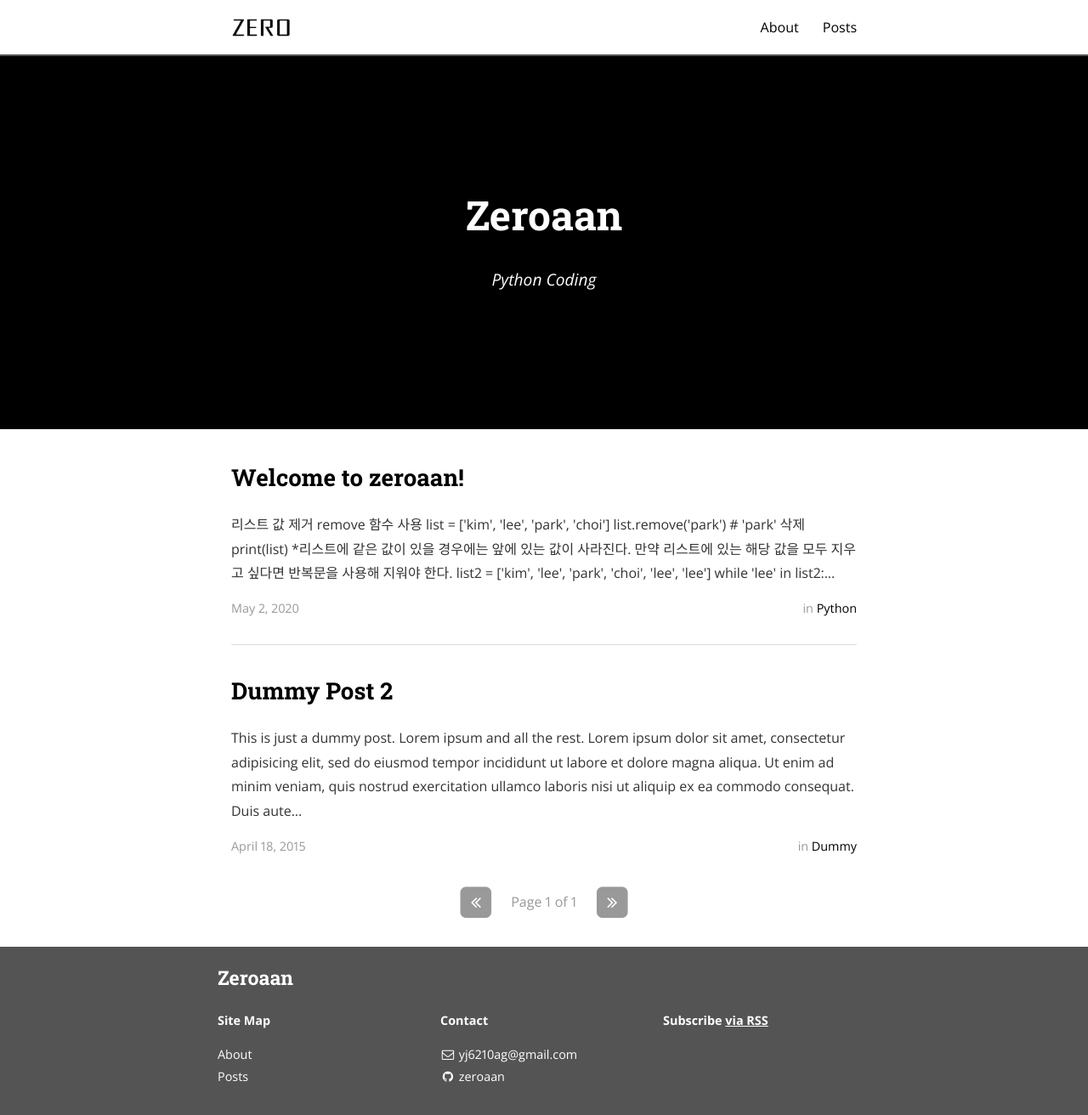
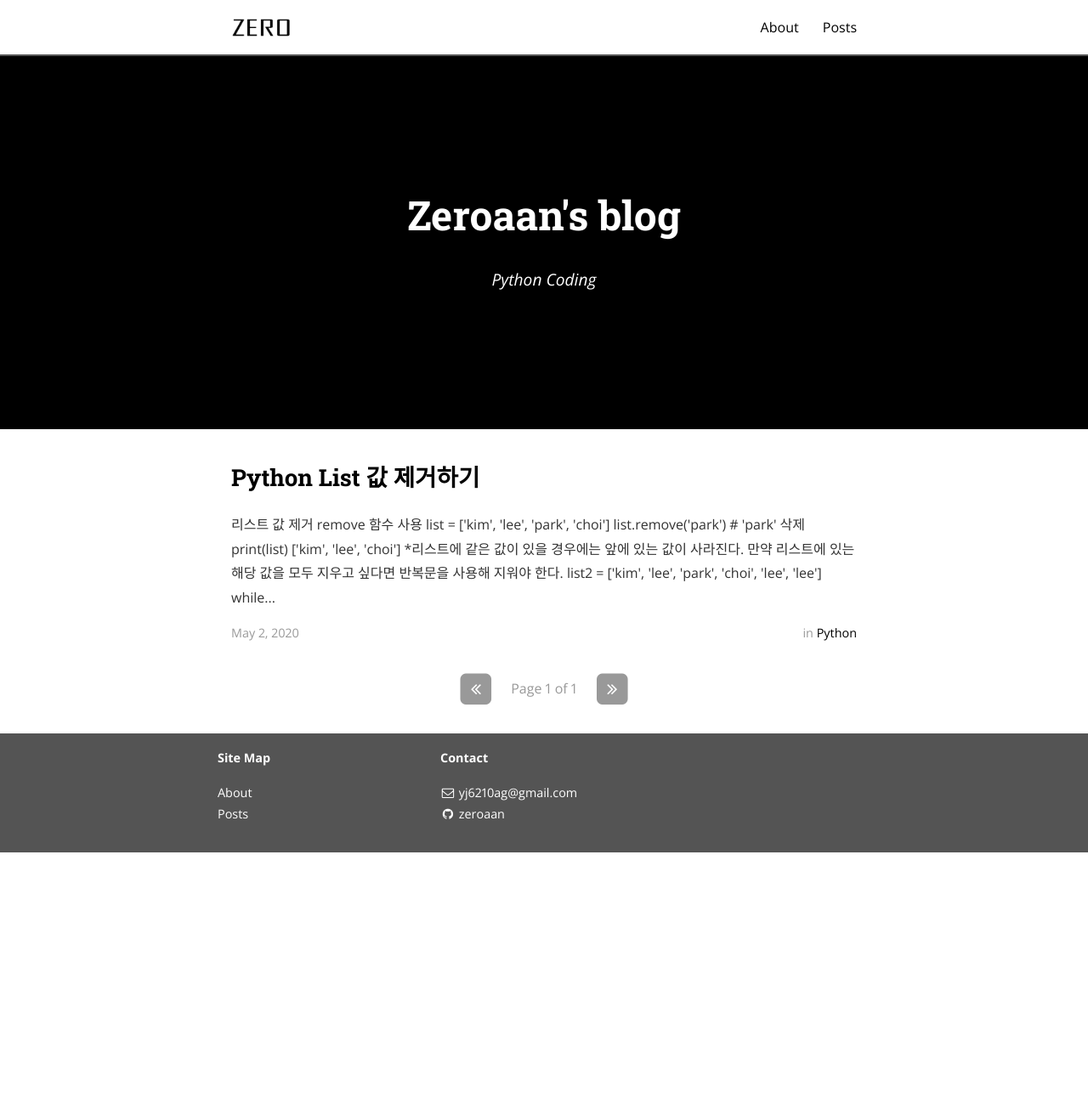
Before and after one commit to zeroaan/zeroaan.github.io, a Jekyll site: the page built from index.html, in a window 1280 px wide and 1312 px high. Shown: the whole window at 85% size. Built offline with Jekyll 4.4.1, drawn with Linux system fonts in a browser that asks for light colours; nearby versions of some CDN libraries; the list of posts is cut into pages by our own code.

Commit message:
테스트 완료

````diff
--- a/_config.yml
+++ b/_config.yml
@@ -1,7 +1,7 @@
 # External plugins
 # See http://ixti.net/software/2013/01/28/using-jekyll-plugins-on-github-pages.html for making `jekyll archives` work.
 plugins:
-  - jekyll-archives # Sorry, not GitHub pages friendly!
+#  - jekyll-archives # Sorry, not GitHub pages friendly!
   - jekyll-sitemap
   - jekyll-paginate-v2
 
@@ -9,14 +9,15 @@ exclude:
   - "/vendor/"
 
 # Site settings
-title: Zeroaan
+title: Zeroaan's blog
 subtitle: Python Coding
 email: yj6210ag@gmail.com
 name: Jinyoung Ahn
-description: ""
+description: >
+  Jinyoung's coding blog
 baseurl: "" # the subpath of your site, e.g. /blog/
-url: "http://zeroaan.github.io/" # the base hostname & protocol for your site
-cover: "/assets/header_image.jpg"
+url: "http://zeroaan.github.io" # the base hostname & protocol for your site
+cover: "/assets/header_image.png"
 logo: "/assets/logo.png"
 
 # Build settings
@@ -28,36 +29,36 @@ highlightjs_theme: "monokai-sublime"
 # https://github.com/sverrirs/jekyll-paginate-v2/blob/master/README-GENERATOR.md#site-configuration
 pagination:
   enabled: true
-  per_page: 10
+  per_page: 5
   permalink: "/page/:num/"
   sort_reverse: true
 
 # Archive settings (see https://github.com/jekyll/jekyll-archives/)
-jekyll-archives:
-  enabled:
-    - categories
-    - tags
-  layout: 'archive'
-  permalinks:
-    category: '/category/:name/'
-    tag: '/tag/:name/'
+#jekyll-archives:
+#  enabled:
+#    - categories
+#    - tags
+#  layout: 'archive'
+#  permalinks:
+#    category: '/category/:name/'
+#    tag: '/tag/:name/'
 
 # Disqus comments
-# disqus_shortname: bencentra
+disqus_shortname: Zeroaan
 
 # Google analytics
 # ga_tracking_id: "UA-XXXX-1"
 
 # Category descriptions (for archive pages)
-descriptions:
-  - cat: jekyll
-    desc: "Posts describing Jekyll setup techniques."
+#descriptions:
+#  - cat: jekyll
+#    desc: "Posts describing Jekyll setup techniques."
 
-  - cat: dummy
-    desc: "Just some placeholder posts, lorem ipsum and the rest."
+#  - cat: dummy
+#    desc: "Just some placeholder posts, lorem ipsum and the rest."
 
-  - cat: python
-    desc: "Python coding."
+#  - cat: python
+#    desc: "Python coding."
 # Social icons and sharing options
 #
 # Social settings are used in two places:
@@ -81,40 +82,33 @@ social:
     desc: Fork me on GitHub
     share: false
 
-  - name: Google+
+  - name: Google
     icon: google-plus
     username: ""
     url: ""
-    desc: Add me to your Circles
+    desc: Share to goole
     share: true
 
-  - name: YouTube
-    icon: youtube
-    username: ""
-    url: ""
-    desc: Subscribe on YouTube
-    share: false
+#  - name: Google+
+#    icon: google-plus
+#    username: ""
+#    url: ""
+#    desc: Add me to your Circles
+#    share: true
 
-  - name: Instagram
-    icon: instagram
-    username: ""
-    url: ""
-    desc: Follow me on Instagram
-    share: false
+#  - name: YouTube
+#    icon: youtube
+#    username: ""
+#    url: ""
+#    desc: Subscribe on YouTube
+#    share: false
 
-  - name: SoundCloud
-    icon: soundcloud
-    username: ""
-    url: ""
-    desc: Follow me on SoundCloud
-    share: false
-
-  - name: Tumblr
-    icon: tumblr
-    username: ""
-    url: ""
-    desc: Follow me on Tumblr
-    share: false
+#  - name: Instagram
+#    icon: instagram
+#    username: ""
+#    url: ""
+#    desc: Follow me on Instagram
+#    share: false
 
 # Social sharing protocols
 # These are for automatically generating sharing metadata for FB and Twitter
--- a/_includes/footer.html
+++ b/_includes/footer.html
@@ -2,7 +2,9 @@
 
   <div class="wrapper">
 
+    <!--
     <h3 class="footer-heading">{{ site.title }}</h3>
+    -->
 
     <div class="site-navigation">
 
@@ -37,10 +39,12 @@
       </ul>
     </div>
 
+    <!--
     <div class="site-signature">
       <p class="rss-subscribe text"><strong>Subscribe <a href="{{ "/feed.xml" | prepend: site.baseurl }}">via RSS</a></strong></p>
       <p class="text">{{ site.description }}</p>
     </div>
+    -->
 
   </div>
 
--- a/_posts/2015-04-18-dummy2.md
+++ /dev/null
@@ -1,16 +0,0 @@
----
-layout: post
-title:  "Dummy Post 2"
-date:   2015-04-18T14:25:52-05:00
-author: Ben Centra
-categories: Dummy
----
-
-This is just a dummy post. Lorem ipsum and all the rest.
-
-Lorem ipsum dolor sit amet, consectetur adipisicing elit, sed do eiusmod
-tempor incididunt ut labore et dolore magna aliqua. Ut enim ad minim veniam,
-quis nostrud exercitation ullamco laboris nisi ut aliquip ex ea commodo
-consequat. Duis aute irure dolor in reprehenderit in voluptate velit esse
-cillum dolore eu fugiat nulla pariatur. Excepteur sint occaecat cupidatat non
-proident, sunt in culpa qui officia deserunt mollit anim id est laborum.
--- a/_posts/2020-05-02-welcome to zeroaan.md
+++ b/_posts/2020-05-02-welcome to zeroaan.md
@@ -1,16 +1,16 @@
 ---
 layout: post
-title:  "Welcome to zeroaan!"
+title:  "Python List 값 제거하기"
 date:   2020-05-02 19:43:59
 author: zeroaan
 categories: python
-tags: python code
-cover:  "/assets/header_image.png"
+# tags: python code
+# cover:  "/assets/header_image.jpg"
 ---
 
 # 리스트 값 제거
 
-### remove 함수 사용
+#### remove 함수 사용
 
 ```python
 list = ['kim', 'lee', 'park', 'choi']
@@ -19,11 +19,13 @@ list.remove('park') # 'park' 삭제
 
 print(list)
 ```
+`['kim', 'lee', 'choi']`
 
-*리스트에 같은 값이 있을 경우에는 앞에 있는 값이 사라진다.
+**리스트에 같은 값이 있을 경우에는 앞에 있는 값이 사라진다.*
 
+<br><br>
 
-### 만약 리스트에 있는 해당 값을 모두 지우고 싶다면 반복문을 사용해 지워야 한다.
+#### 만약 리스트에 있는 해당 값을 모두 지우고 싶다면 반복문을 사용해 지워야 한다.
 
 ```python
 list2 = ['kim', 'lee', 'park', 'choi', 'lee', 'lee']
@@ -33,3 +35,4 @@ while 'lee' in list2:
 
 print(list2)
 ```
+`['kim', 'park', 'choi']`
````
Also changed, not shown: _layouts/post.html (+12 -0 lines), assets/header_image.png (renamed from assets/header_image.jpg).
